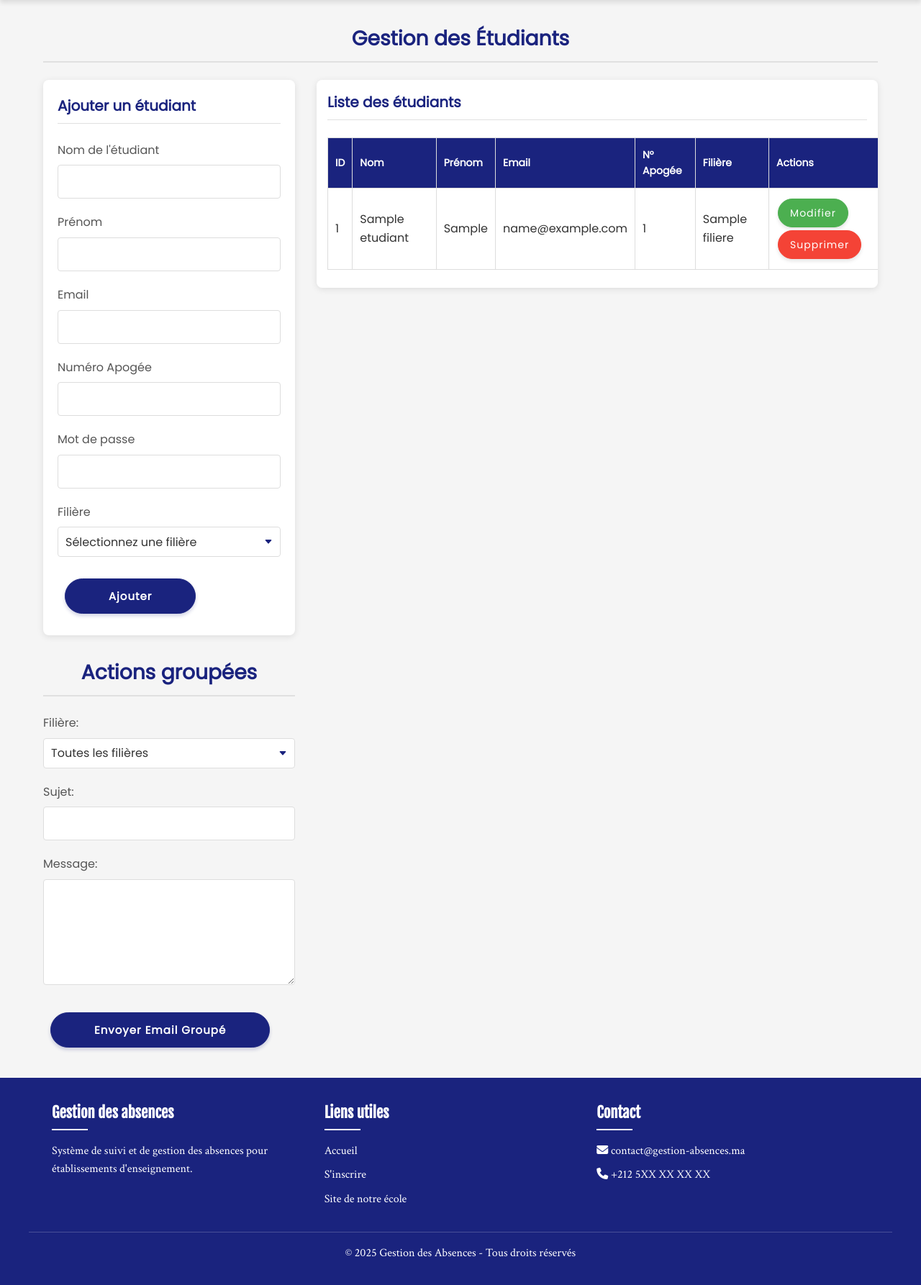
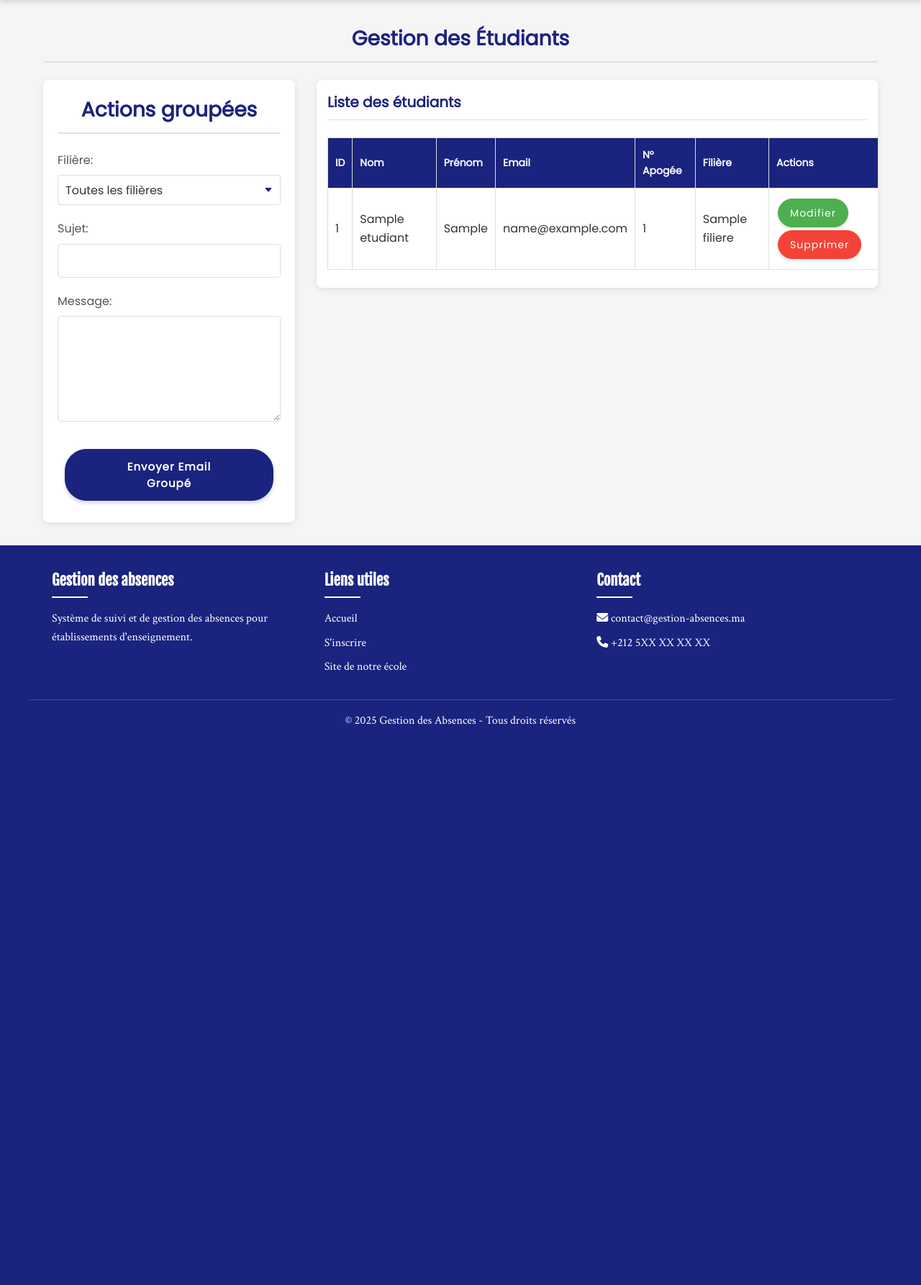
Before and after one commit to Bahaeeddine15/gestion-absences, a PHP site: page /gestion-absences/admin/gestion_etudiants.php in a window 1280 px wide. Shown: the part 94-1880 px from the top of the page at 72% size. After the commit the page ends 1101 px from the top, so only its background shows below. Run offline with PHP 8.4, Linux system fonts and the light colour scheme; the visitor is signed in with stand-in values (Sample User, id 1); tables that the repository leaves empty hold one stand-in row (values such as "Sample post"); some web fonts are replaced.

Commit message:
Dernière modif malika

```diff
--- a/admin/gestion_etudiants.php
+++ b/admin/gestion_etudiants.php
@@ -11,43 +11,11 @@ require_once __DIR__ . '/../includes/header.php';
 <?php
 $error = '';
 $success = '';
+$student_to_edit = null; // <-- AJOUTE CETTE LIGNE
 if (isset($_GET['success'])) {
     $success = $_GET['success'];
 }
 
-//Add students
-if (isset($_POST["add"])) {
-    $nom = trim($_POST['nom']);
-    $prenom = trim($_POST['prenom']);
-    $email = trim($_POST['email']);
-    $numero_apogee = trim($_POST['numero_apogee']);
-    $mot_de_passe = $_POST['mot_de_passe'];
-    $id_filiere = $_POST['id_filiere'];
-
-    if (empty($nom) || empty($prenom) || empty($email) || empty($numero_apogee) || empty($mot_de_passe) || empty($id_filiere)) {
-        $error = 'Tous les champs sont obligatoires';
-    } elseif (!filter_var($email, FILTER_VALIDATE_EMAIL)) {
-        $error = 'Format d\'email invalide';
-    } else {
-        try {
-            $stmt = $pdo->prepare("SELECT COUNT(*) FROM etudiants WHERE email = ? AND numero_apogee = ?");
-            $stmt->execute([$email, $numero_apogee]);
-            if ($stmt->fetchColumn() > 0) {
-                $error = 'Cet email ou numéro apogée existe déjà';
-            } else {
-                $hashedPassword = password_hash($mot_de_passe, PASSWORD_DEFAULT);
-                $stmt = $pdo->prepare("INSERT INTO etudiants (nom,prenom,email,numero_apogee,password,id_filiere) VALUES (?,?,?,?,?,?)");
-                $stmt->execute([$nom, $prenom, $email, $numero_apogee, $hashedPassword, $id_filiere]);
-                $success = "Étudiant ajouté avec succès";
-                // After successful insert/update/delete operations:
-                header('Location: /gestion-absences/admin/gestion_etudiants.php?success=' . urlencode($success));
-                exit;
-            }
-        } catch (PDOException $e) {
-            $error = "Erreur lors de l'ajout de l'étudiant: " . $e->getMessage();
-        }
-    }
-}
 
 #Update student
 if (isset($_POST['update'])) {
@@ -65,22 +33,18 @@ if (isset($_POST['update'])) {
         $error = "Format d'email invalide";
     } else {
         try {
-            if ($student_to_edit) {
+            // Vérifie s'il existe un autre étudiant avec le même email ou numéro apogée
             $stmt = $pdo->prepare("SELECT COUNT(*) FROM etudiants WHERE (email = ? OR numero_apogee = ?) AND id_etudiant != ?");
             $stmt->execute([$email, $numero_apogee, $id]);
-            } else {
-                $stmt = $pdo->prepare("SELECT COUNT(*) FROM etudiants WHERE email = ? OR numero_apogee = ?");
-                $stmt->execute([$email, $numero_apogee]);
-            }
             if ($stmt->fetchColumn() > 0) {
                 $error = 'Un autre étudiant avec cet email ou ce numéro Apogée existe déjà';
             } else {
                 if (!empty($mot_de_passe)) {
                     $hashedPassword = password_hash($mot_de_passe, PASSWORD_DEFAULT);
-                    $stmt = $pdo->prepare("UPDATE etudiants SET nom = ?,prenom = ?, email=?, numero_apogee=?,password=?,id_filiere=? WHERE id_etudiant=?");
+                    $stmt = $pdo->prepare("UPDATE etudiants SET nom = ?, prenom = ?, email = ?, numero_apogee = ?, password = ?, id_filiere = ? WHERE id_etudiant = ?");
                     $stmt->execute([$nom, $prenom, $email, $numero_apogee, $hashedPassword, $id_filiere, $id]);
                 } else {
-                    $stmt = $pdo->prepare("UPDATE etudiants SET nom = ?,prenom = ?, email=?, numero_apogee=?,id_filiere=? WHERE id_etudiant=?");
+                    $stmt = $pdo->prepare("UPDATE etudiants SET nom = ?, prenom = ?, email = ?, numero_apogee = ?, id_filiere = ? WHERE id_etudiant = ?");
                     $stmt->execute([$nom, $prenom, $email, $numero_apogee, $id_filiere, $id]);
                 }
                 $success = 'Étudiant mis à jour avec succès';
@@ -173,60 +137,6 @@ try {
     <?php endif; ?>
 
     <div class="admin-content">
-        <div class="form-section">
-            <h2><?php echo ($student_to_edit ? 'Modifier l\'étudiant' : 'Ajouter un étudiant'); ?></h2>
-            <form method="post">
-                <?php if ($student_to_edit) : ?>
-                    <input type="hidden" name="id_etudiant" value="<?php echo $student_to_edit['id_etudiant']; ?>">
-                <?php endif; ?>
-
-                <div class="form-group">
-                    <label for="nom">Nom de l'étudiant</label>
-                    <input type="text" id="nom" name="nom" value="<?php echo $student_to_edit ? htmlspecialchars($student_to_edit['nom']) : ''; ?>" required>
-                </div>
-
-                <div class="form-group">
-                    <label for="prenom">Prénom</label>
-                    <input type="text" id="prenom" name="prenom" value="<?php echo $student_to_edit ? htmlspecialchars($student_to_edit['prenom']) : ''; ?>" required>
-                </div>
-
-                <div class="form-group">
-                    <label for="email">Email</label>
-                    <input type="email" id="email" name="email" value="<?php echo $student_to_edit ? htmlspecialchars($student_to_edit['email']) : ''; ?>" required>
-                </div>
-
-                <div class="form-group">
-                    <label for="numero_apogee">Numéro Apogée</label>
-                    <input type="number" id="numero_apogee" name="numero_apogee" value="<?php echo $student_to_edit ? htmlspecialchars($student_to_edit['numero_apogee']) : ''; ?>" required>
-                </div>
-
-                <div class="form-group">
-                    <label for="mot_de_passe">Mot de passe <?php echo $student_to_edit ? '(laisser vide pour ne pas modifier)' : ''; ?></label>
-                    <input type="password" id="mot_de_passe" name="mot_de_passe" placeholder="<?php echo $student_to_edit ? '••••••••' : ''; ?>">
-                </div>
-
-                <div class="form-group">
-                    <label for="id_filiere">Filière</label>
-                    <select name="id_filiere" id="id_filiere" required>
-                        <option value="">Sélectionnez une filière</option>
-                        <?php foreach ($filieres as $filiere): ?>
-                            <option value="<?php echo $filiere['id_filiere']; ?>" <?php echo ($student_to_edit && $student_to_edit['id_filiere'] == $filiere['id_filiere']) ? 'selected' : ''; ?>>
-                                <?php echo htmlspecialchars($filiere['nom']); ?>
-                            </option>
-                        <?php endforeach; ?>
-                    </select>
-                </div>
-
-                <button type="submit" name="<?php echo $student_to_edit ? 'update' : 'add'; ?>" class="btn btn-primary">
-                    <?php echo $student_to_edit ? 'Mettre à jour' : 'Ajouter'; ?>
-                </button>
-
-                <?php if ($student_to_edit) : ?>
-                    <a href="/gestion-absences/admin/gestion_etudiants.php" class="btn btn-secondary">Annuler</a>
-                <?php endif; ?>
-            </form>
-        </div>
-
         <div class="list-section">
             <h2>Liste des étudiants</h2>
             <?php if (empty($students)): ?>
--- a/includes/mail/config.php
+++ b/includes/mail/config.php
@@ -12,7 +12,7 @@ function configureMail(PHPMailer $mail) {
     $mail->Host       = 'smtp.gmail.com';
     $mail->SMTPAuth   = true;
     $mail->Username   = 'Your email';
-    $mail->Password   = 'Your app password';
+    $mail->Password   = 'Your password';
     $mail->SMTPSecure = PHPMailer::ENCRYPTION_STARTTLS;
     $mail->Port       = 587;
 
```
Also changed, not shown: other parts of admin/gestion_etudiants.php (+44 -0 lines), admin/gestion_absences.php (+14 -1 lines), cron_send_absence_summary.php (deleted, +0 -58 lines), upload_photo.php (added). Lines whose indentation alone changed are shown as unchanged.
